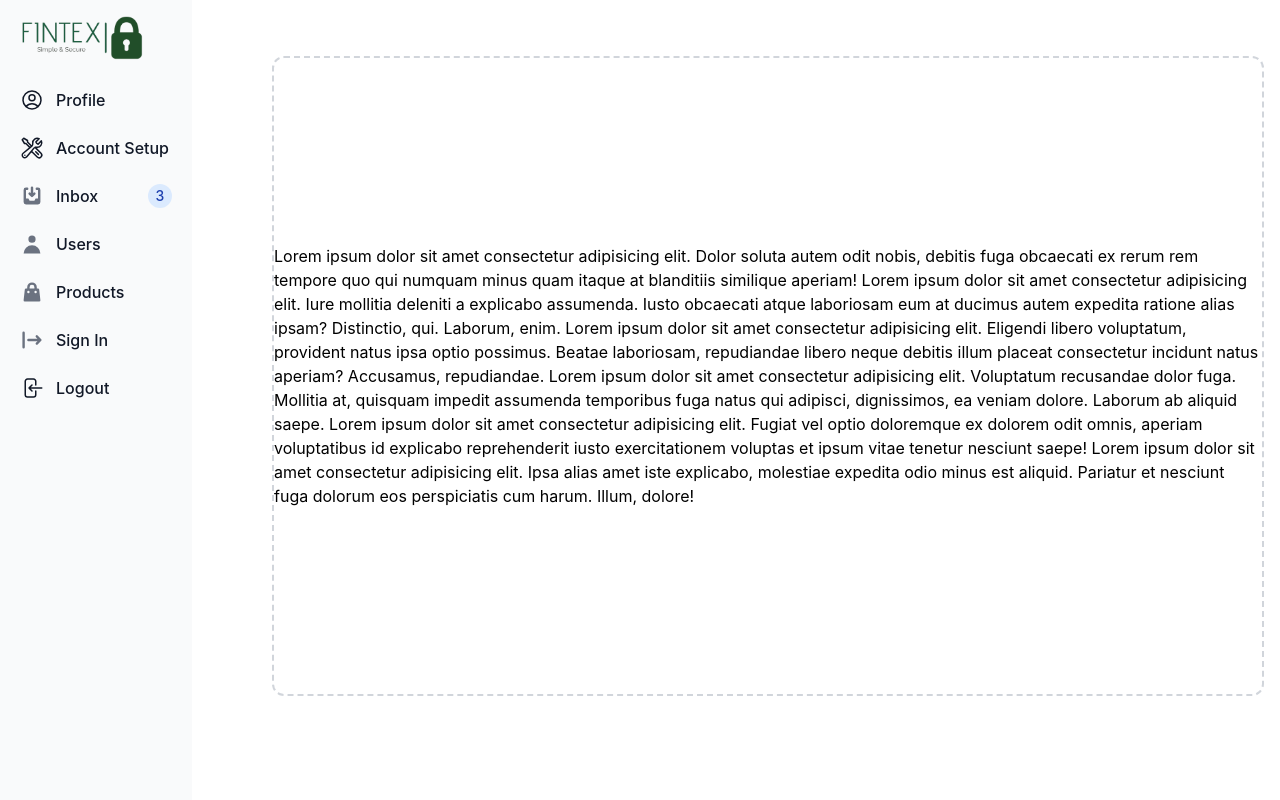
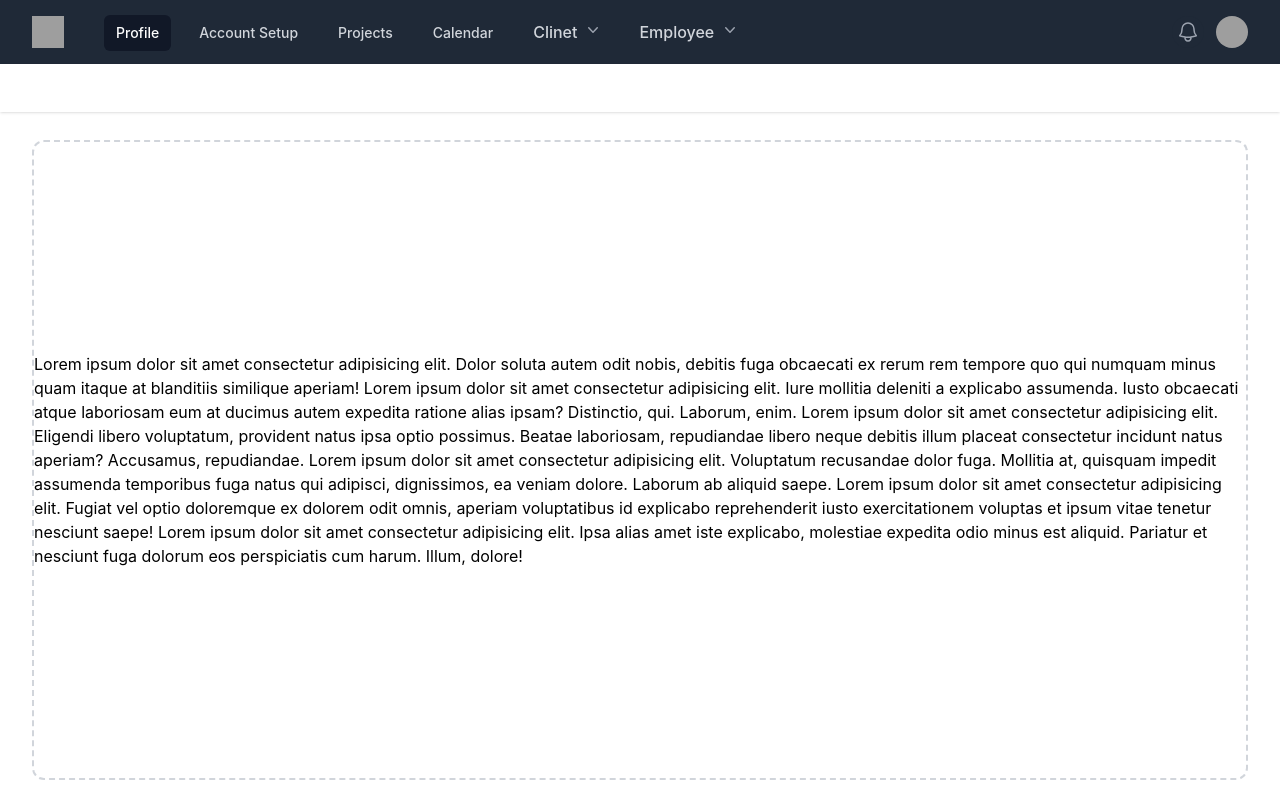
Before and after one commit to Fintex-Nepal/frontend, a React (Create React App) app: page /dashboard in a window 1280 px wide. Built offline with nearby package versions, Linux system fonts and the light colour scheme; sample sign-in values are in the browser's storage; grey boxes are pictures that could not be loaded.

Commit message:
Groupsetup final -(modification)

```diff
--- a/src/pages/Admin/CreateStaff.jsx
+++ b/src/pages/Admin/CreateStaff.jsx
@@ -48,7 +48,7 @@ const CreateStaff = () => {
     return (
         <>
             {showSuccessModal && <SuccessModal heading={modalText?.heading} bodyText={modalText?.bodyText} setshowSuccessModal={setshowSuccessModal} showSuccessModal={showSuccessModal} />}
-            <section class="max-w-4xl p-6 mx-auto bg-white rounded-md shadow-md ">
+            <section class="max-w-7xl p-6 mx-auto bg-white rounded-md shadow-md ">
                 <h2 class="text-lg font-semibold text-gray-700 capitalize ">Create Employee</h2>
                 <form onSubmit={formSubmitHandler}>
                     <div class="grid grid-cols-1 gap-6 mt-4 sm:grid-cols-3">
--- a/src/pages/Admin/Dashboard.jsx
+++ b/src/pages/Admin/Dashboard.jsx
@@ -10,17 +10,17 @@ import CreateStaffLogin from './CreateStaffLogin';
 import StaffInfo from './StaffInfo';
 import PasswordResetForm from './PasswordResetForm'
 import EmployeeDetails from './EmployeeDetails'
-import Logo from '../../assets/logo.png'
-import DropDownCustom from '../../utils/DropDownCustom'
-import './style.css'
+// import Logo from '../../assets/logo.png'
+// import DropDownCustom from '../../utils/DropDownCustom'
+
+import Dropdown from '../../utils/DropDownt'
 
 
 const Dashboard = () => {
-    const [sidebarOpen, setSidebarOpen] = useState(false);
 
-    const toggleSidebar = () => {
-        setSidebarOpen(!sidebarOpen);
-    };
+
+    const [mobileView, setMobileView] = useState(false)
+    const [profileMenu, setProfileMenu] = useState(false)
     const [isAuthorized, setIsAuthorized] = useState(false);
     const navigate = useNavigate()
     const employeeDropdown = [
@@ -46,96 +46,119 @@ const Dashboard = () => {
         navigate('/')
     }
 
+
     if (isAuthorized) {
         return (
             <>
-                <button onClick={toggleSidebar} data-drawer-target="logo-sidebar" data-drawer-toggle="logo-sidebar" aria-controls="logo-sidebar" type="button" class="inline-flex items-center p-2 mt-2 ml-3 text-sm text-gray-500 rounded-lg sm:hidden hover:bg-gray-100 focus:outline-none focus:ring-2 focus:ring-gray-200   ">
-                    <span class="sr-only">Open sidebar</span>
-                    <svg class="w-6 h-6" aria-hidden="true" fill="currentColor" viewBox="0 0 20 20" xmlns="http://www.w3.org/2000/svg">
-                        <path clip-rule="evenodd" fill-rule="evenodd" d="M2 4.75A.75.75 0 012.75 4h14.5a.75.75 0 010 1.5H2.75A.75.75 0 012 4.75zm0 10.5a.75.75 0 01.75-.75h7.5a.75.75 0 010 1.5h-7.5a.75.75 0 01-.75-.75zM2 10a.75.75 0 01.75-.75h14.5a.75.75 0 010 1.5H2.75A.75.75 0 012 10z"></path>
+                <div class="min-h-full">
+                    <nav class="bg-gray-800">
+                        <div class="mx-auto max-w-7xl px-4 sm:px-6 lg:px-8">
+                            <div class="flex h-16 items-center justify-between">
+                                <div class="flex items-center">
+                                    <div class="flex-shrink-0">
+                                        <img class="h-8 w-8" src="https://tailwindui.com/img/logos/mark.svg?color=indigo&shade=500" alt="Your Company" />
+                                    </div>
+                                    <div class="hidden md:block">
+                                        <div class="ml-10 flex items-baseline space-x-4">
+                                            {/* <!-- Current: "bg-gray-900 text-white", Default: "text-gray-300 hover:bg-gray-700 hover:text-white" --> */}
+                                            <Link to={'profile'} class="bg-gray-900 text-white rounded-md px-3 py-2 text-sm font-medium" aria-current="page">Profile</Link>
+                                            <Link to={'accountsetup'} class="text-gray-300 hover:bg-gray-700 hover:text-white rounded-md px-3 py-2 text-sm font-medium">Account Setup</Link>
+                                            <a href="1" class="text-gray-300 hover:bg-gray-700 hover:text-white rounded-md px-3 py-2 text-sm font-medium">Projects</a>
+                                            <a href="1" class="text-gray-300 hover:bg-gray-700 hover:text-white rounded-md px-3 py-2 text-sm font-medium">Calendar</a>
+                                            <Dropdown dropDownList={clientDropdown} heading="Clinet" />
+                                            <Dropdown dropDownList={employeeDropdown} heading="Employee" />
+                                        </div>
+                                    </div>
+                                </div>
+                                <div class="hidden md:block">
+                                    <div class="ml-4 flex items-center md:ml-6">
+                                        <button type="button" class="rounded-full bg-gray-800 p-1 text-gray-400 hover:text-white focus:outline-none focus:ring-2 focus:ring-white focus:ring-offset-2 focus:ring-offset-gray-800">
+                                            <span class="sr-only">View notifications</span>
+                                            <svg class="h-6 w-6" fill="none" viewBox="0 0 24 24" stroke-width="1.5" stroke="currentColor" aria-hidden="true">
+                                                <path stroke-linecap="round" stroke-linejoin="round" d="M14.857 17.082a23.848 23.848 0 005.454-1.31A8.967 8.967 0 0118 9.75v-.7V9A6 6 0 006 9v.75a8.967 8.967 0 01-2.312 6.022c1.733.64 3.56 1.085 5.455 1.31m5.714 0a24.255 24.255 0 01-5.714 0m5.714 0a3 3 0 11-5.714 0" />
                                             </svg>
                                         </button>
 
-
-                <aside id="default-sidebar" className={`fixed top-0 left-0 z-40 w-64 h-screen transition-transform ${sidebarOpen ? 'translate-x-0' : '-translate-x-full sm:translate-x-0'
-                    } sm:w-48 sm:h-full`} aria-label="Sidebar">
-
-                    <div class="h-full px-3 py-4 overflow-y-auto bg-gray-50 ">
-                        <div class="flex items-center pl-2.5 mb-5">
-                            <img src={Logo} class="h-10 mr-3 sm:h-11" alt="Fintex Logo" />
-                            <button onClick={toggleSidebar} data-drawer-target="logo-sidebar" data-drawer-toggle="logo-sidebar" aria-controls="logo-sidebar" type="button" class=" inline-flex items-center p-2 mt-2 ml-3 text-sm text-gray-500 rounded-lg sm:hidden hover:bg-gray-100 focus:outline-none focus:ring-2 focus:ring-gray-200">
-                                <svg xmlns="http://www.w3.org/2000/svg" fill="none" viewBox="0 0 24 24" stroke-width="1.5" stroke="currentColor" class="w-6 h-6">
+                                        {/* <!-- Profile dropdown --> */}
+                                        <div class="relative ml-3">
+                                            <div onClick={() => setProfileMenu(!profileMenu)}>
+                                                <button type="button" class="flex max-w-xs items-center rounded-full bg-gray-800 text-sm focus:outline-none focus:ring-2 focus:ring-white focus:ring-offset-2 focus:ring-offset-gray-800" id="user-menu-button" aria-expanded="false" aria-haspopup="true">
+                                                    <span class="sr-only">Open user menu</span>
+                                                    <img class="h-8 w-8 rounded-full" src="https://images.unsplash.com/photo-1472099645785-5658abf4ff4e?ixlib=rb-1.2.1&ixid=eyJhcHBfaWQiOjEyMDd9&auto=format&fit=facearea&facepad=2&w=256&h=256&q=80" alt="" />
+                                                </button>
+                                            </div>
+                                            {profileMenu &&
+                                                <div class="absolute right-0 z-10 mt-2 w-48 origin-top-right rounded-md bg-white py-1 shadow-lg ring-1 ring-black ring-opacity-5 focus:outline-none" role="menu" aria-orientation="vertical" aria-labelledby="user-menu-button" tabindex="-1">
+                                                    <a href="1" class="block px-4 py-2 text-sm text-gray-700" role="menuitem" tabindex="-1" id="user-menu-item-0">Your Profile</a>
+                                                    <a href="1" class="block px-4 py-2 text-sm text-gray-700" role="menuitem" tabindex="-1" id="user-menu-item-1">Settings</a>
+                                                    <div onClick={signOutHandler} class="block px-4 py-2 text-sm text-gray-700" role="menuitem" tabindex="-1" id="user-menu-item-2">Sign out</div>
+                                                </div>
+                                            }
+                                        </div>
+                                    </div>
+                                </div>
+                                <div onClick={() => setMobileView(!mobileView)} class="-mr-2 flex md:hidden">
+                                    {/* <!-- Mobile menu button --> */}
+                                    <button type="button" class="inline-flex items-center justify-center rounded-md bg-gray-800 p-2 text-gray-400 hover:bg-gray-700 hover:text-white focus:outline-none focus:ring-2 focus:ring-white focus:ring-offset-2 focus:ring-offset-gray-800" aria-controls="mobile-menu" aria-expanded="false">
+                                        <span class="sr-only">Open main menu</span>
+                                        {/* <!-- Menu open: "hidden", Menu closed: "block" --> */}
+                                        <svg class="block h-6 w-6" fill="none" viewBox="0 0 24 24" stroke-width="1.5" stroke="currentColor" aria-hidden="true">
+                                            <path stroke-linecap="round" stroke-linejoin="round" d="M3.75 6.75h16.5M3.75 12h16.5m-16.5 5.25h16.5" />
+                                        </svg>
+                                        {/* <!-- Menu open: "block", Menu closed: "hidden" --> */}
+                                        <svg class="hidden h-6 w-6" fill="none" viewBox="0 0 24 24" stroke-width="1.5" stroke="currentColor" aria-hidden="true">
                                             <path stroke-linecap="round" stroke-linejoin="round" d="M6 18L18 6M6 6l12 12" />
                                         </svg>
-
                                     </button>
                                 </div>
-                        <ul class="space-y-2 font-medium">
+                            </div>
+                        </div>
 
-                            <li>
-                                <Link to={'/dashboard/profile'} class="flex items-center p-2 text-gray-900 rounded-lg  hover:bg-gray-400 ">
+                        {/* <!-- Mobile menu, show/hide based on menu state. --> */}
+                        <div class="md:hidden" id="mobile-menu">
+                            {mobileView &&
+                                <div class="space-y-1 px-2 pb-3 pt-2 sm:px-3">
+                                    {/* <!-- Current: "bg-gray-900 text-white", Default: "text-gray-300 hover:bg-gray-700 hover:text-white" --> */}
+                                    <a href="1" class="bg-gray-900 text-white block rounded-md px-3 py-2 text-base font-medium" aria-current="page">Dashboard</a>
+                                    <a href="1" class="text-gray-300 hover:bg-gray-700 hover:text-white block rounded-md px-3 py-2 text-base font-medium">Team</a>
+                                    <a href="1" class="text-gray-300 hover:bg-gray-700 hover:text-white block rounded-md px-3 py-2 text-base font-medium">Projects</a>
+                                    <Dropdown dropDownList={clientDropdown} heading="Clinet" />
+                                    <Dropdown dropDownList={employeeDropdown} heading="Employee" />
+                                    <a href="1" class="text-gray-300 hover:bg-gray-700 hover:text-white block rounded-md px-3 py-2 text-base font-medium">Reports</a>
+                                </div>
+                            }
+                            <div class="border-t border-gray-700 pb-3 pt-4">
+                                <div class="flex items-center px-5">
+                                    <div onClick={() => setProfileMenu(!profileMenu)} class="flex-shrink-0">
+                                        <img class="h-10 w-10 rounded-full" src="https://images.unsplash.com/photo-1472099645785-5658abf4ff4e?ixlib=rb-1.2.1&ixid=eyJhcHBfaWQiOjEyMDd9&auto=format&fit=facearea&facepad=2&w=256&h=256&q=80" alt="" />
+                                    </div>
+                                    <div class="ml-3">
+                                        <div class="text-base font-medium leading-none text-white">Tom Cook</div>
+                                        <div class="text-sm font-medium leading-none text-gray-400">tom@example.com</div>
+                                    </div>
+                                    <button type="button" class="ml-auto flex-shrink-0 rounded-full bg-gray-800 p-1 text-gray-400 hover:text-white focus:outline-none focus:ring-2 focus:ring-white focus:ring-offset-2 focus:ring-offset-gray-800">
+                                        <span class="sr-only">View notifications</span>
+                                        <svg class="h-6 w-6" fill="none" viewBox="0 0 24 24" stroke-width="1.5" stroke="currentColor" aria-hidden="true">
+                                            <path stroke-linecap="round" stroke-linejoin="round" d="M14.857 17.082a23.848 23.848 0 005.454-1.31A8.967 8.967 0 0118 9.75v-.7V9A6 6 0 006 9v.75a8.967 8.967 0 01-2.312 6.022c1.733.64 3.56 1.085 5.455 1.31m5.714 0a24.255 24.255 0 01-5.714 0m5.714 0a3 3 0 11-5.714 0" />
+                                        </svg>
+                                    </button>
+                                </div>
+                                {profileMenu && <div class="mt-3 space-y-1 px-2">
+                                    <a href="1" class="block rounded-md px-3 py-2 text-base font-medium text-gray-400 hover:bg-gray-700 hover:text-white">Your Profile</a>
+                                    <a href="1" class="block rounded-md px-3 py-2 text-base font-medium text-gray-400 hover:bg-gray-700 hover:text-white">Settings</a>
+                                    <div onClick={signOutHandler} class="block rounded-md px-3 py-2 text-base font-medium text-gray-400 hover:bg-gray-700 hover:text-white">Sign out</div>
+                                </div>}
+                            </div>
+                        </div>
+                    </nav>
 
-                                    <svg xmlns="http://www.w3.org/2000/svg" fill="none" viewBox="0 0 24 24" stroke-width="1.5" stroke="currentColor" class="w-6 h-6">
-                                        <path stroke-linecap="round" stroke-linejoin="round" d="M17.982 18.725A7.488 7.488 0 0012 15.75a7.488 7.488 0 00-5.982 2.975m11.963 0a9 9 0 10-11.963 0m11.963 0A8.966 8.966 0 0112 21a8.966 8.966 0 01-5.982-2.275M15 9.75a3 3 0 11-6 0 3 3 0 016 0z" />
-                                    </svg>
-                                    <span class="ml-3">Profile</span>
-                                </Link>
-                            </li>
-                            <li>
-                                <Link to={'/dashboard/accountsetup'} class="flex items-center p-2 text-gray-900 rounded-lg  hover:bg-gray-100 ">
-                                    <svg xmlns="http://www.w3.org/2000/svg" fill="none" viewBox="0 0 24 24" stroke-width="1.5" stroke="currentColor" class="w-6 h-6">
-                                        <path stroke-linecap="round" stroke-linejoin="round" d="M11.42 15.17L17.25 21A2.652 2.652 0 0021 17.25l-5.877-5.877M11.42 15.17l2.496-3.03c.317-.384.74-.626 1.208-.766M11.42 15.17l-4.655 5.653a2.548 2.548 0 11-3.586-3.586l6.837-5.63m5.108-.233c.55-.164 1.163-.188 1.743-.14a4.5 4.5 0 004.486-6.336l-3.276 3.277a3.004 3.004 0 01-2.25-2.25l3.276-3.276a4.5 4.5 0 00-6.336 4.486c.091 1.076-.071 2.264-.904 2.95l-.102.085m-1.745 1.437L5.909 7.5H4.5L2.25 3.75l1.5-1.5L7.5 4.5v1.409l4.26 4.26m-1.745 1.437l1.745-1.437m6.615 8.206L15.75 15.75M4.867 19.125h.008v.008h-.008v-.008z" />
-                                    </svg>
-                                    <span class="flex-1 ml-3 whitespace-nowrap">Account Setup</span>
-
-                                </Link>
-                            </li>
-                            {jwtDecode((localStorage.getItem('adminToken'))).role === 'Officer' && (
-                                <>
-                                    <DropDownCustom dropDownList={employeeDropdown} heading="Employee" />
-                                    <DropDownCustom dropDownList={clientDropdown} heading="Clinet" />
-                                </>
-                            )}
-
-                            <li>
-                                <a href="1" class="flex items-center p-2 text-gray-900 rounded-lg  hover:bg-gray-100 ">
-                                    <svg aria-hidden="true" class="flex-shrink-0 w-6 h-6 text-gray-500 transition duration-75  group-hover:text-gray-900 " fill="currentColor" viewBox="0 0 20 20" xmlns="http://www.w3.org/2000/svg"><path d="M8.707 7.293a1 1 0 00-1.414 1.414l2 2a1 1 0 001.414 0l2-2a1 1 0 00-1.414-1.414L11 7.586V3a1 1 0 10-2 0v4.586l-.293-.293z"></path><path d="M3 5a2 2 0 012-2h1a1 1 0 010 2H5v7h2l1 2h4l1-2h2V5h-1a1 1 0 110-2h1a2 2 0 012 2v10a2 2 0 01-2 2H5a2 2 0 01-2-2V5z"></path></svg>
-                                    <span class="flex-1 ml-3 whitespace-nowrap">Inbox</span>
-                                    <span class="inline-flex items-center justify-center w-3 h-3 p-3 ml-3 text-sm font-medium text-blue-800 bg-blue-100 rounded-full ">3</span>
-                                </a>
-                            </li>
-                            <li>
-                                <a href="1" class="flex items-center p-2 text-gray-900 rounded-lg  hover:bg-gray-100 ">
-                                    <svg aria-hidden="true" class="flex-shrink-0 w-6 h-6 text-gray-500 transition duration-75  group-hover:text-gray-900 " fill="currentColor" viewBox="0 0 20 20" xmlns="http://www.w3.org/2000/svg"><path fill-rule="evenodd" d="M10 9a3 3 0 100-6 3 3 0 000 6zm-7 9a7 7 0 1114 0H3z" clip-rule="evenodd"></path></svg>
-                                    <span class="flex-1 ml-3 whitespace-nowrap">Users</span>
-                                </a>
-                            </li>
-                            <li>
-                                <a href="1" class="flex items-center p-2 text-gray-900 rounded-lg  hover:bg-gray-100 ">
-                                    <svg aria-hidden="true" class="flex-shrink-0 w-6 h-6 text-gray-500 transition duration-75  group-hover:text-gray-900 " fill="currentColor" viewBox="0 0 20 20" xmlns="http://www.w3.org/2000/svg"><path fill-rule="evenodd" d="M10 2a4 4 0 00-4 4v1H5a1 1 0 00-.994.89l-1 9A1 1 0 004 18h12a1 1 0 00.994-1.11l-1-9A1 1 0 0015 7h-1V6a4 4 0 00-4-4zm2 5V6a2 2 0 10-4 0v1h4zm-6 3a1 1 0 112 0 1 1 0 01-2 0zm7-1a1 1 0 100 2 1 1 0 000-2z" clip-rule="evenodd"></path></svg>
-                                    <span class="flex-1 ml-3 whitespace-nowrap">Products</span>
-                                </a>
-                            </li>
-
-                            <li>
-                                <a href="1" class="flex items-center p-2 text-gray-900 rounded-lg  hover:bg-gray-100 ">
-                                    <svg aria-hidden="true" class="flex-shrink-0 w-6 h-6 text-gray-500 transition duration-75  group-hover:text-gray-900 " fill="currentColor" viewBox="0 0 20 20" xmlns="http://www.w3.org/2000/svg"><path fill-rule="evenodd" d="M3 3a1 1 0 00-1 1v12a1 1 0 102 0V4a1 1 0 00-1-1zm10.293 9.293a1 1 0 001.414 1.414l3-3a1 1 0 000-1.414l-3-3a1 1 0 10-1.414 1.414L14.586 9H7a1 1 0 100 2h7.586l-1.293 1.293z" clip-rule="evenodd"></path></svg>
-                                    <span class="flex-1 ml-3 whitespace-nowrap">Sign In</span>
-                                </a>
-                            </li>
-                            <li>
-                                <div onClick={signOutHandler} role='button' class="flex items-center p-2 text-gray-900 rounded-lg  hover:bg-gray-100 ">
-                                    <svg xmlns="http://www.w3.org/2000/svg" fill="none" viewBox="0 0 24 24" stroke-width="1.5" stroke="currentColor" class="w-6 h-6">
-                                        <path stroke-linecap="round" stroke-linejoin="round" d="M15.75 9V5.25A2.25 2.25 0 0013.5 3h-6a2.25 2.25 0 00-2.25 2.25v13.5A2.25 2.25 0 007.5 21h6a2.25 2.25 0 002.25-2.25V15M12 9l-3 3m0 0l3 3m-3-3h12.75" />
-                                    </svg>
-                                    <span class="flex-1 ml-3 whitespace-nowrap">Logout</span>
+                    <header class="bg-white shadow">
+                        <div class="mx-auto max-w-7xl px-4 py-6 sm:px-6 lg:px-8">
+                            <h1 class="text-3xl font-bold tracking-tight text-gray-900">{(jwtDecode(localStorage.getItem('adminToken'))).given_name}</h1>
                         </div>
-                            </li>
-                        </ul>
-                    </div>
-                </aside>
-
-                <div class="p-4 mt-10 sm:ml-64">
+                    </header>
+                    <main>
+                        <div class="mx-auto pt-7  lg:px-8">
                             <Routes>
                                 <Route path='/' element={<Content />} />
                                 <Route path='/profile' element={<PasswordResetForm />} />
@@ -147,6 +170,8 @@ const Dashboard = () => {
                                 <Route path='/createclient' element={<KnowYourMember />} />
                             </Routes>
                         </div>
+                    </main>
+                </div>
             </>
         )
     }
--- /dev/null
+++ b/src/utils/DropDownt.jsx
@@ -0,0 +1,76 @@
+import React, { useState } from 'react';
+import { Link } from 'react-router-dom';
+
+const Dropdown = ({ heading, dropDownList }) => {
+  const [isOpen, setIsOpen] = useState(false);
+
+  const toggleDropdown = () => {
+    setIsOpen(!isOpen);
+  };
+
+  return (
+    <div className="relative inline-block text-left">
+      <div>
+        <button
+          type="button"
+          className="inline-flex w-full justify-center gap-x-1.5  text-gray-300 hover:bg-gray-900 hover:text-white  rounded-md px-3 py-2 text-base font-medium"
+          id="menu-button"
+          aria-expanded={isOpen}
+          aria-haspopup="true"
+          onClick={toggleDropdown}
+        >
+          {heading}
+          <svg
+            className={`-mr-1 h-5 w-5 text-gray-400 ${isOpen ? 'transform rotate-180' : ''}`}
+            viewBox="0 0 20 20"
+            fill="currentColor"
+            aria-hidden="true"
+          >
+            <path
+              fillRule="evenodd"
+              d="M5.23 7.21a.75.75 0 011.06.02L10 11.168l3.71-3.938a.75.75 0 111.08 1.04l-4.25 4.5a.75.75 0 01-1.08 0l-4.25-4.5a.75.75 0 01.02-1.06z"
+              clipRule="evenodd"
+            />
+          </svg>
+        </button>
+      </div>
+      {isOpen && (
+        <div
+          className="absolute left-0 mt-2 w-56 origin-top-right rounded-md bg-white shadow-lg ring-1 ring-black ring-opacity-5 focus:outline-none"
+          role="menu"
+          aria-orientation="vertical"
+          aria-labelledby="menu-button"
+          tabIndex="-1"
+        >
+          <div className="py-1" role="none">
+            {dropDownList?.map(itm => (
+              <Link  to={`${itm.replace(/\s/g, "").toLowerCase()}`}
+
+                className=" block px-4 py-2 text-sm hover:bg-gray-300"
+                role="menuitem"
+                tabIndex="-1"
+                id="menu-item-0"
+              >
+                {itm}
+              </Link>
+            ))}
+
+            {/* <form method="POST" action="1" role="none">
+              <button
+                type="submit"
+                className="text-gray-700 block w-full px-4 py-2 text-left text-sm"
+                role="menuitem"
+                tabIndex="-1"
+                id="menu-item-3"
+              >
+                Sign out
+              </button>
+            </form> */}
+          </div>
+        </div>
+      )}
+    </div>
+  );
+};
+
+export default Dropdown;
--- a/src/utils/ModifyRegestrartionModal.jsx
+++ b/src/utils/ModifyRegestrartionModal.jsx
@@ -19,7 +19,7 @@ const ModifyRegestrartionModal = ({ setShowUpdateModal }) => {
 
     return (
         <>
-            <div className="py-12 md:w-2/5 md:ml-60 sm:w-full  md:h-auto ml-0 h-fit bg-gray-700 transition duration-150 ease-in-out z-10 absolute top-0 right-0 bottom-0 left-0" id="modal">
+            <div className="py-12 md:w-2/5 md:ml-60 sm:w-full  md:h-auto ml-0 h-fit  transition duration-150 ease-in-out z-10 absolute top-0 right-0 bottom-0 left-0" id="modal">
                 <div role="alert" className="container mx-auto w-11/12 md:w-2/3 max-w-lg">
                     <div className="relative py-8 px-5 md:px-10 bg-white shadow-md rounded border border-gray-400">
                         <form onSubmit={mainLedgerSubmitHandler}>
```
Also changed, not shown: src/pages/Admin/Regestration/GroupSetup.jsx (+80 -26 lines), src/pages/Test.jsx (+14 -15 lines), src/utils/Url.jsx (+8 -0 lines). Lines whose indentation alone changed are shown as unchanged.
